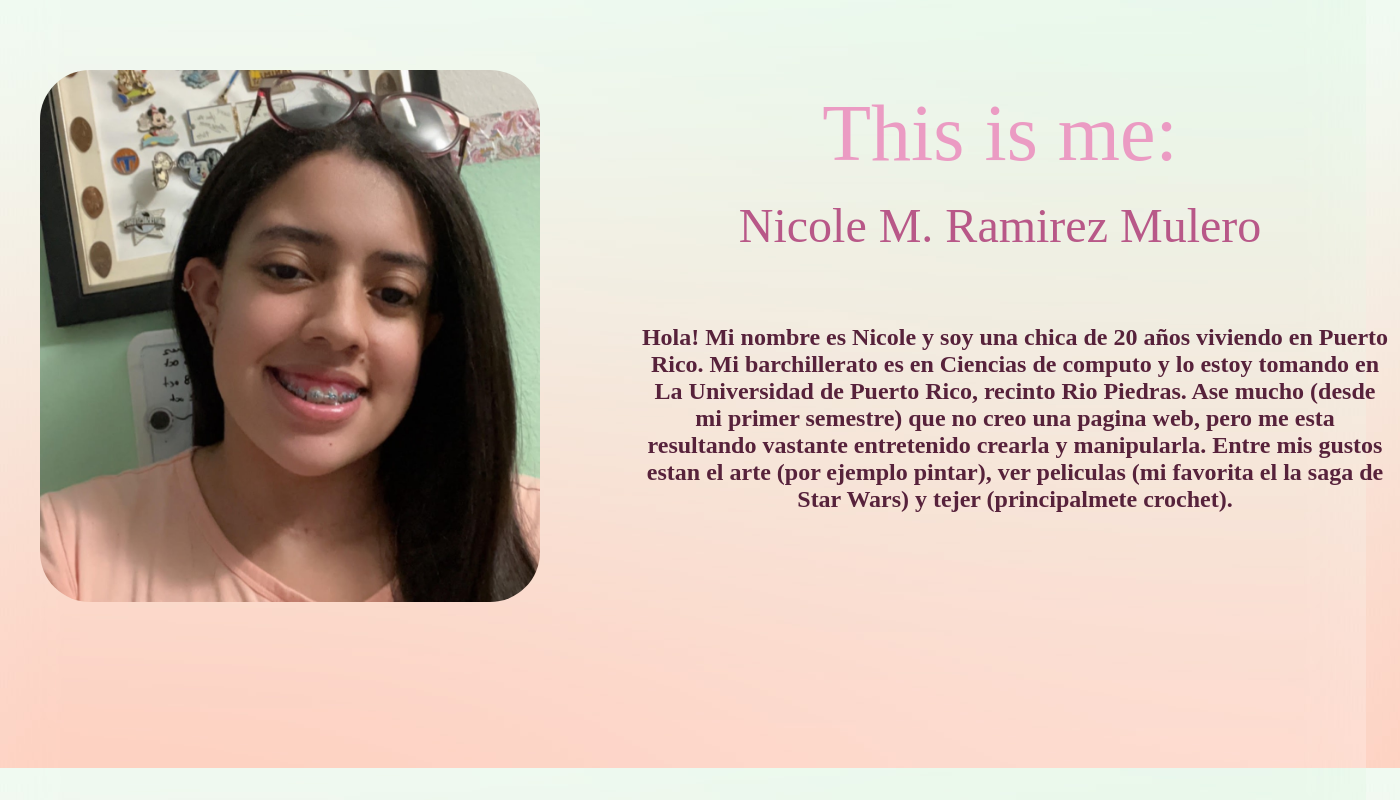
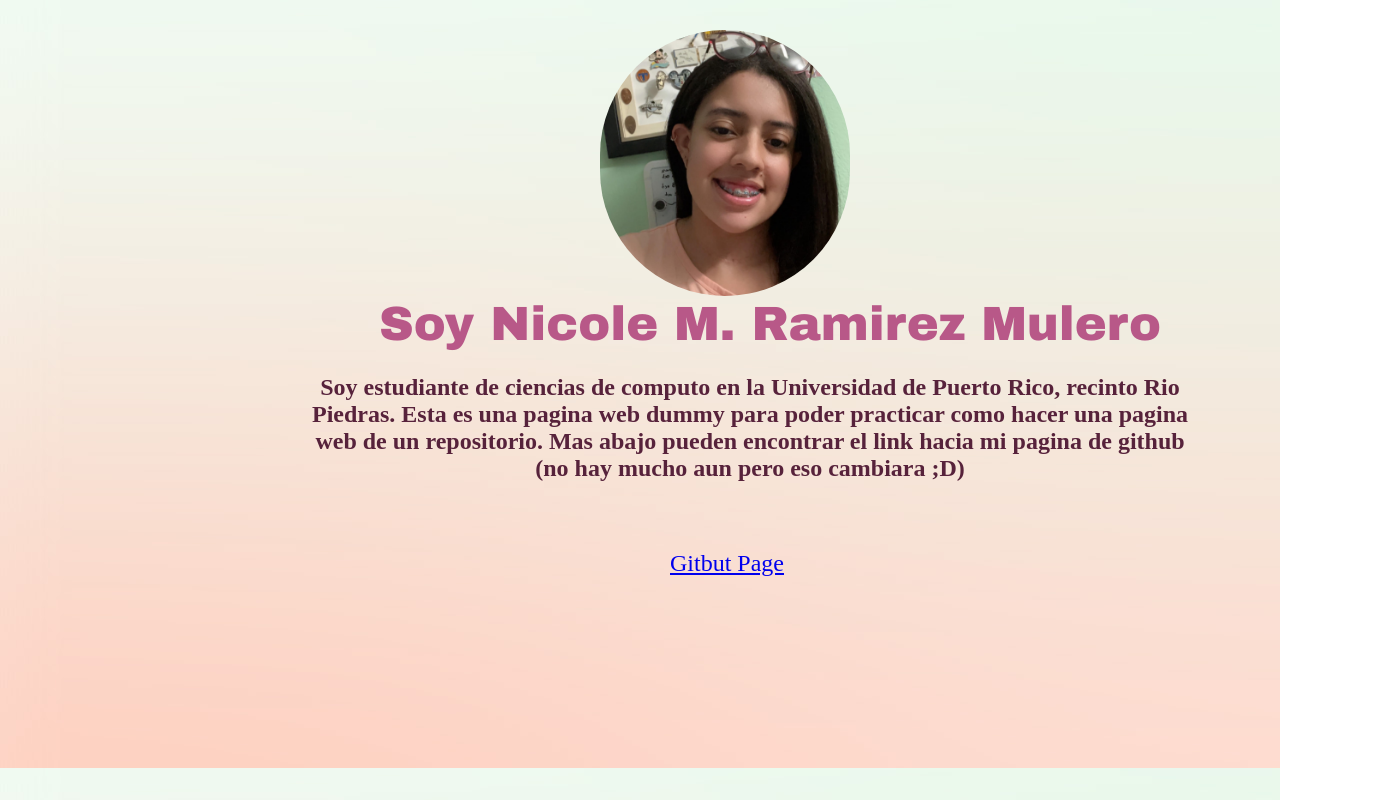
Before and after one commit to Nicole-M-Ramirez/mini-Website, a plain HTML site: page index.html in a window 1280 px wide. Shown: the whole page, 1400 px wide, since content can reach past the window. Drawn offline with Linux system fonts and the light colour scheme.

Commit message:
Link hacia github y cambios de estilo

```diff
--- a/index.html
+++ b/index.html
@@ -13,14 +13,12 @@
 
     <body class="fondo__home">
         <img class="img__principal" src="images/Nicole.jpg" alt="Nicole">
-        <p class="titulo___home">This is me:</p>
-        <p class="nombre">Nicole M. Ramirez Mulero</p>
-        <p class="parrafo">
-            Hola! Mi nombre es Nicole y soy una chica de 20 años viviendo en Puerto Rico. Mi barchillerato es
-            en Ciencias de computo y lo estoy tomando en La Universidad de Puerto Rico, recinto Rio Piedras. Ase
-            mucho (desde mi primer semestre) que no creo una pagina web, pero me esta resultando vastante entretenido
-            crearla y manipularla. Entre mis gustos estan el arte (por ejemplo pintar), ver peliculas (mi favorita el
-            la saga de Star Wars) y tejer (principalmete crochet).
+        <p class="nombre">Soy Nicole M. Ramirez Mulero</p>
+        <p class="parrafo">Soy estudiante de ciencias de computo en la Universidad de Puerto Rico, recinto Rio Piedras.
+           Esta es una pagina web dummy para poder practicar como hacer una pagina web de un repositorio.
+           Mas abajo pueden encontrar el link hacia mi pagina de github (no hay mucho aun pero eso cambiara ;D)
         </p>
+
+        <a class="github__link" href="https://github.com/Nicole-M-Ramirez" target="_blank">Gitbut Page</a>
     </body>
 </html>
--- a/personal.css
+++ b/personal.css
@@ -3,43 +3,40 @@
 }
 
 .img__principal {
-    width: 500px;
-    border-radius: 50px;
+    width: 250px;
+    border-radius: 125px;
     position: absolute;
-    top: 70px;
-    left: 40px;
-}
-
-.titulo___home {
-    width: 500px;
-    text-align: center;
-    font-size: 500%;
-    font-family: Lucida Handwriting;
-    color: #eb9bc3;
-    position: absolute;
-    left : 750px;
-
+    top: 30px;
+    left: 600px;
 }
 
 .nombre {
     font-size: 300%;
     text-align: center;
-    width: 800px;
-    font-family: Lucida Handwriting;
+    width: 1000px;
+    font-family: Arial Black;
     color: #b85888;
     position: absolute;
-    top: 150px;
-    left:600px;
+    top: 250px;
+    left:270px;
 }
 
 .parrafo {
     text-align: center;
     font-weight: bold;
-    width: 750px;
+    width: 900px;
     font-size: 150%;
     font-family: Malgun Gothic;
     color: #57223b;
     position: absolute;
-    top: 300px;
-    left: 640px;
+    top: 350px;
+    left: 300px;
 }
+
+.github__link {
+    font-size: 150%;
+    font-family: Malgun Gothic;
+    position: absolute;
+    top: 550px;
+    left: 670px;
+}
```
